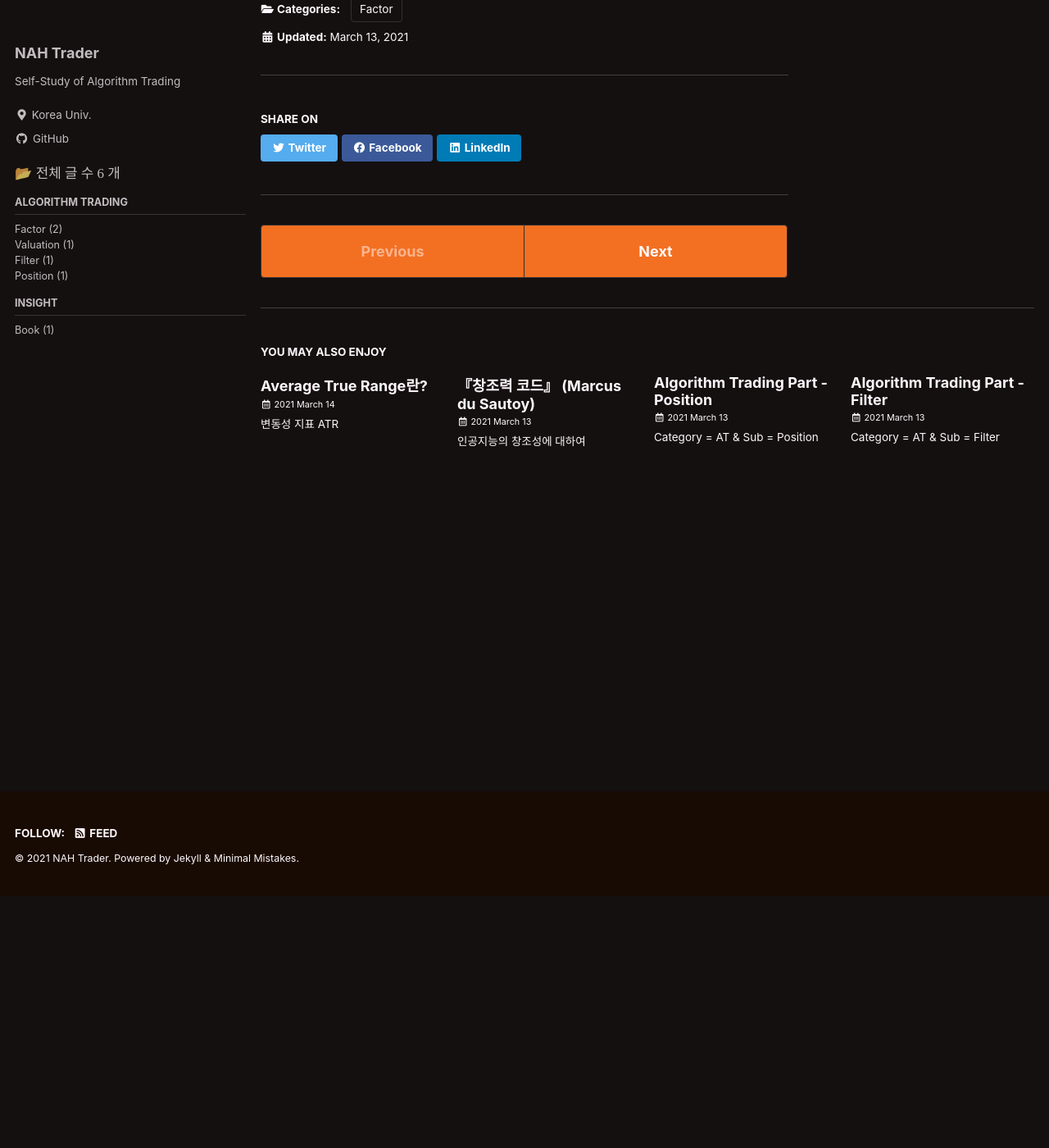
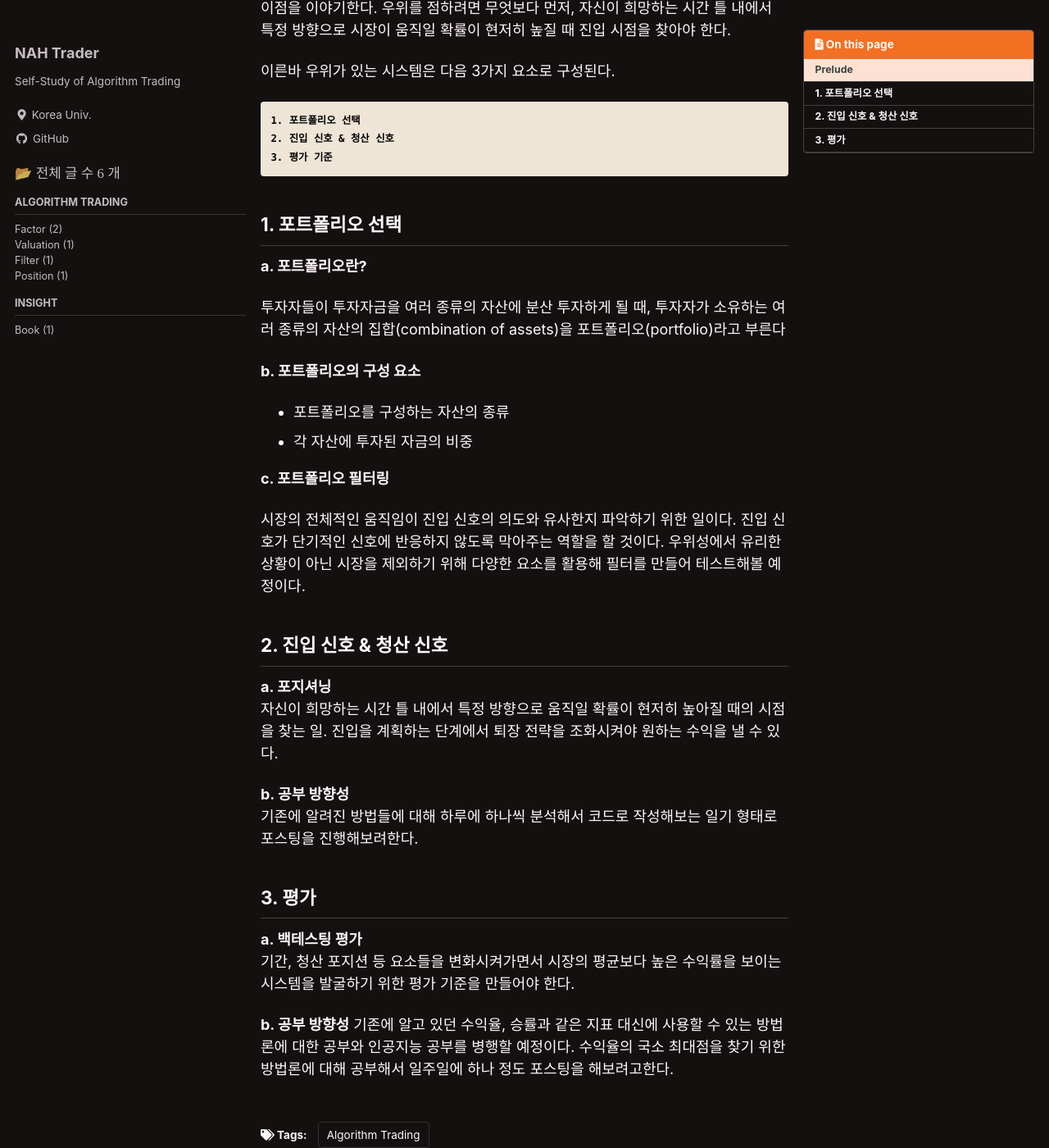
Before and after one commit to NAHtrader/NAHtrader.github.io, a Jekyll site: the page built from _posts/2021-03-13-AA1.md, in a window 1280 px wide and 1400 px high, scrolled down 307 px. Shown: the whole window at 82% size. Built offline with Jekyll 4.4.1, drawn with Linux system fonts in a browser that asks for light colours; cached includes are drawn as plain includes; some of the changed text lies outside the part shown.

Commit message:
0314_Post

````diff
--- a/_posts/2021-03-13-AA1.md
+++ b/_posts/2021-03-13-AA1.md
@@ -13,3 +13,40 @@ toc_sticky: true
 date: 2021-03-13
 last_modified_at: 2021-03-13
 ---
+## Prelude
+트레이딩에 있어서 우위성이란 향후 전개될 법한 시장 행동에서 활용할 수 있는 통계적 이점을 이야기한다. 우위를 점하려면 무엇보다 먼저, 자신이 희망하는 시간 틀 내에서 특정 방향으로 시장이 움직일 확률이 현저히 높질 때 진입 시점을 찾아야 한다.
+
+이른바 우위가 있는 시스템은 다음 3가지 요소로 구성된다.
+
+```
+1. 포트폴리오 선택
+2. 진입 신호 & 청산 신호
+3. 평가 기준
+```
+
+## 1. 포트폴리오 선택
+
+**a. 포트폴리오란?**
+
+ 투자자들이 투자자금을 여러 종류의 자산에 분산 투자하게 될 때, 투자자가 소유하는 여러 종류의 자산의 집합(combination of assets)을 포트폴리오(portfolio)라고 부른다
+
+**b. 포트폴리오의 구성 요소**
+- 포트폴리오를 구성하는 자산의 종류
+- 각 자산에 투자된 자금의 비중
+
+**c. 포트폴리오 필터링**
+
+시장의 전체적인 움직임이 진입 신호의 의도와 유사한지 파악하기 위한 일이다. 진입 신호가 단기적인 신호에 반응하지 않도록 막아주는 역할을 할 것이다. 우위성에서 유리한 상황이 아닌 시장을 제외하기 위해 다양한 요소를 활용해 필터를 만들어 테스트해볼 예정이다.
+
+## 2. 진입 신호 & 청산 신호
+**a. 포지셔닝**
+자신이 희망하는 시간 틀 내에서 특정 방향으로 움직일 확률이 현저히 높아질 때의 시점을 찾는 일. 진입을 계획하는 단계에서 퇴장 전략을 조화시켜야 원하는 수익을 낼 수 있다.
+
+**b. 공부 방향성**
+기존에 알려진 방법들에 대해 하루에 하나씩 분석해서 코드로 작성해보는 일기 형태로 포스팅을 진행해보려한다.
+## 3. 평가
+**a. 백테스팅 평가**
+기간, 청산 포지션 등 요소들을 변화시켜가면서 시장의 평균보다 높은 수익률을 보이는 시스템을 발굴하기 위한 평가 기준을 만들어야 한다.
+
+**b. 공부 방향성**
+기존에 알고 있던 수익율, 승률과 같은 지표 대신에 사용할 수 있는 방법론에 대한 공부와 인공지능 공부를 병행할 예정이다. 수익율의 국소 최대점을 찾기 위한 방법론에 대해 공부해서 일주일에 하나 정도 포스팅을 해보려고한다.
--- a/_posts/2021-03-13-AB1.md
+++ b/_posts/2021-03-13-AB1.md
@@ -15,3 +15,9 @@ last_modified_at: 2021-03-13
 ---
 
 # Test of Posting
+
+## 1.dsadas
+## 2.dsadas
+## 3. dasdas
+## 4. dasdas
+## 5.dassdas
````
